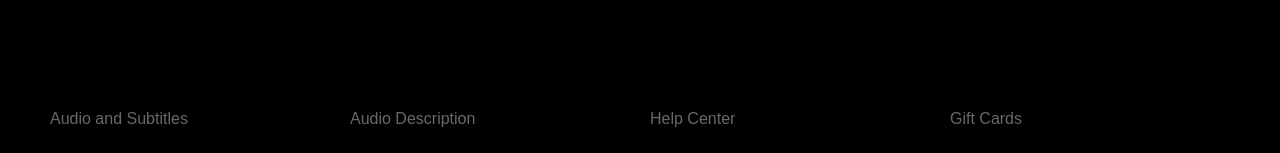
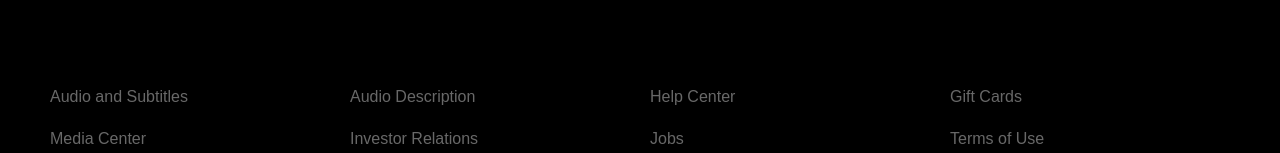
Before and after one commit to Camilotk/openflix-web, a Next.js app: page / in a window 1280 px wide. Shown: the part 176-329 px from the top of the page. Built offline with nearby package versions, Linux system fonts and the light colour scheme; no server answers.

Commit message:
:lipstick: Commented broken social links
Commented the broken social svg icons, to refactor it later

```diff
--- a/components/layout/Footer.js
+++ b/components/layout/Footer.js
@@ -27,12 +27,12 @@ export default function Header({ logo }) {
     return (
         <>
             <section className="link">
-                <div className="logos">
+                {/* <div className="logos">
                     { (socialMediaLinks.facebook)? <a href={socialMediaLinks.facebook.url}><i className="fab fa-facebook-square fa-2x logo"></i></a> : '' }
                     { (socialMediaLinks.instagram)? <a href={socialMediaLinks.instagram.url}><i className="fab fa-instagram fa-2x logo"></i></a> : '' }
                     { (socialMediaLinks.twitter)? <a href={socialMediaLinks.twitter.url}><i className="fab fa-twitter fa-2x logo"></i></a> : '' }
                     { (socialMediaLinks.youtube)? <a href={socialMediaLinks.youtube.url}><i className="fab fa-youtube fa-2x logo"></i></a> : '' }
-                </div>
+                </div> */}
                 <div className="sub-links">
                     <ul>
                         {additionalLinks.map((link, index) => (
```
